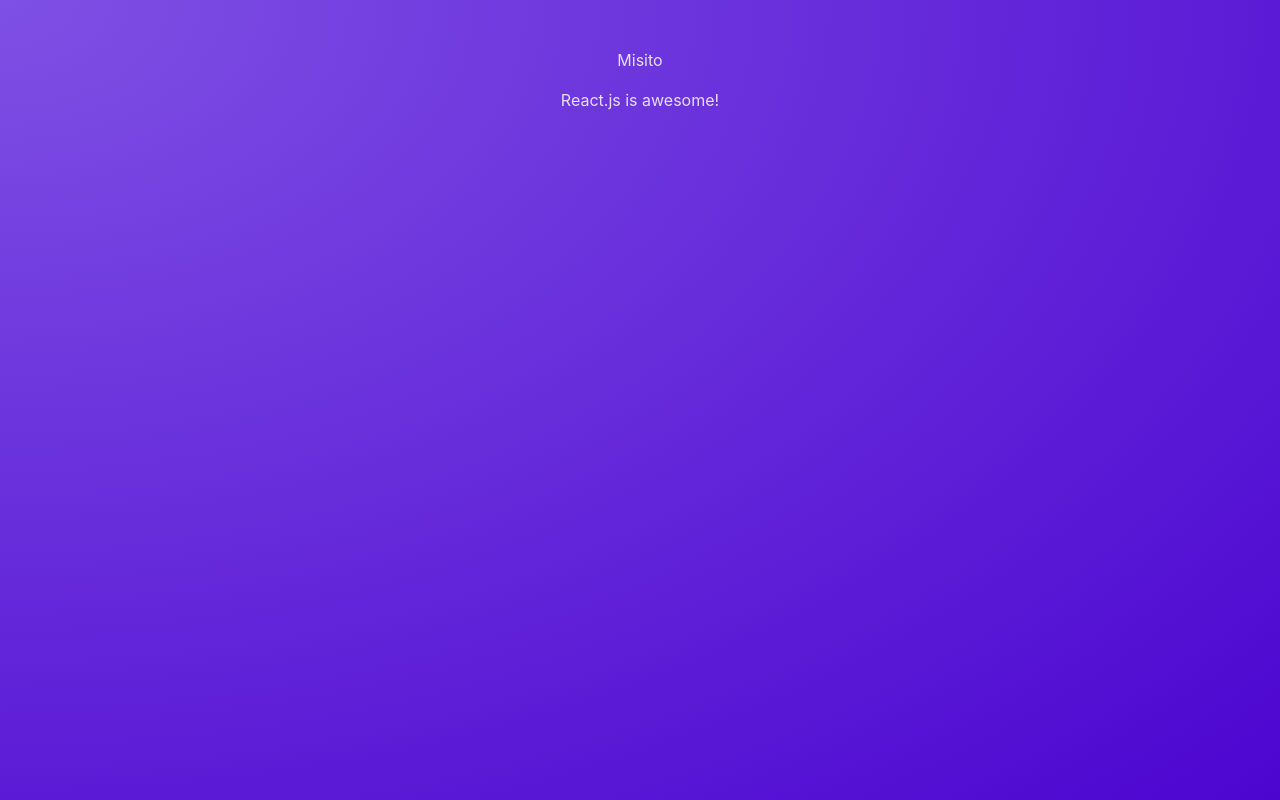
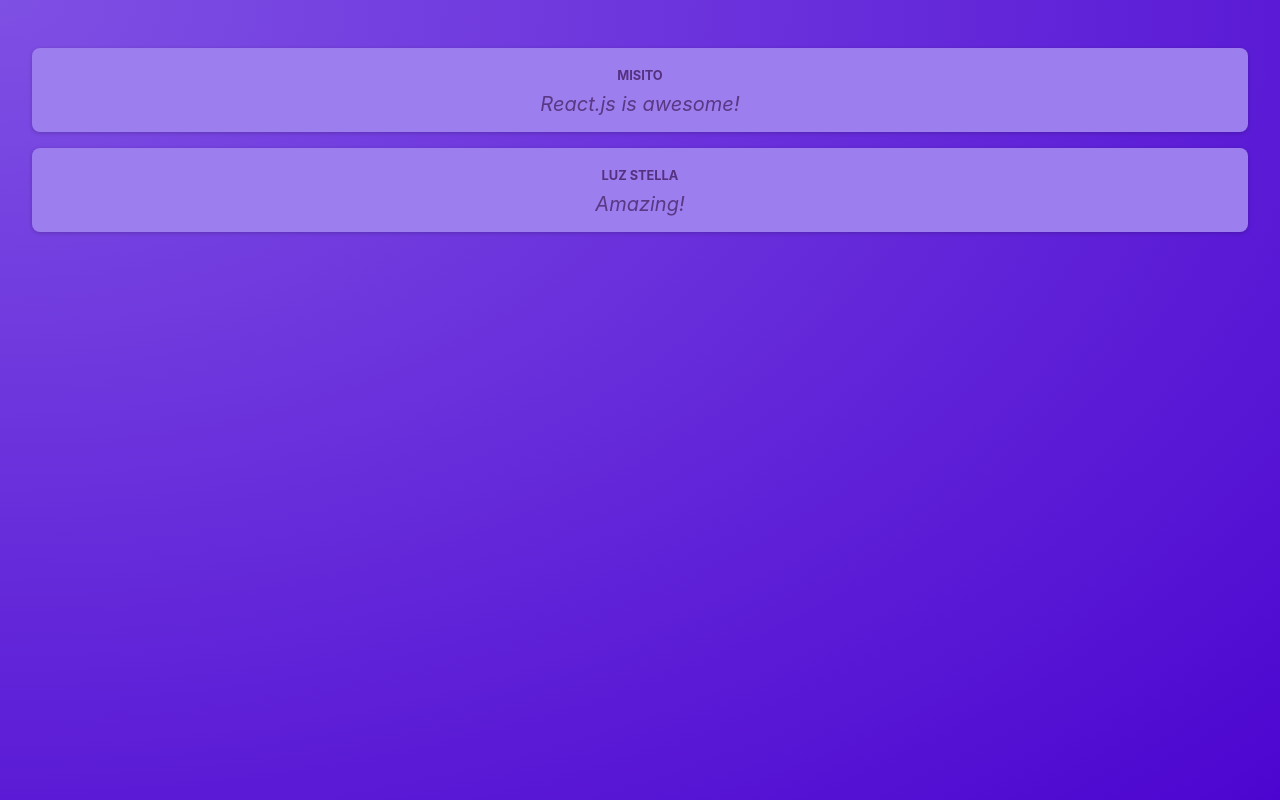
Before and after one commit to lssotog/react-poster-app, a React (Vite) app: page / in a window 1280 px wide. Built offline with nearby package versions, Linux system fonts and the light colour scheme.

Commit message:
CSS Styling  and CSS modules

```diff
--- a/src/App.jsx
+++ b/src/App.jsx
@@ -5,7 +5,12 @@
 import { Post } from "../src/components/Post";
 
 function App() {
-  return <Post />;
+  return (
+    <>
+      <Post author="Misito" body="React.js is awesome!" />
+      <Post author="Luz Stella" body="Amazing!" />
+    </>
+  );
 }
 
 export default App;
--- a/src/components/Post.jsx
+++ b/src/components/Post.jsx
@@ -1,11 +1,10 @@
-const names = ["Misito", "Luz Stella"];
+import classes from "./Post.module.css";
 
-export const Post = () => {
-  const chosenName = Math.random() > 0.5 ? names[0] : names[1];
+export const Post = (props) => {
   return (
-    <div>
-      <p>{chosenName}</p>
-      <p> React.js is awesome!</p>
+    <div className={classes.post}>
+      <p className={classes.author}>{props.author}</p>
+      <p className={classes.text}>{props.body}</p>
     </div>
   );
 };
--- /dev/null
+++ b/src/components/Post.module.css
@@ -0,0 +1,23 @@
+.post {
+  margin: 1rem 0;
+  padding: 1rem;
+  background-color: #9c7eee;
+  border-radius: 8px;
+  box-shadow: 0 1px 4px rgba(0, 0, 0, 0.2);
+  animation: animate-in 1s ease-out forwards;
+}
+.author {
+  font-size: 0.8rem;
+  font-weight: bold;
+  color: #543280;
+  margin: 0;
+  text-transform: uppercase;
+}
+
+.text {
+  white-space: pre-wrap;
+  font-size: 1.25rem;
+  margin: 0.25rem 0 0 0;
+  color: #593884;
+  font-style: italic;
+}
```
